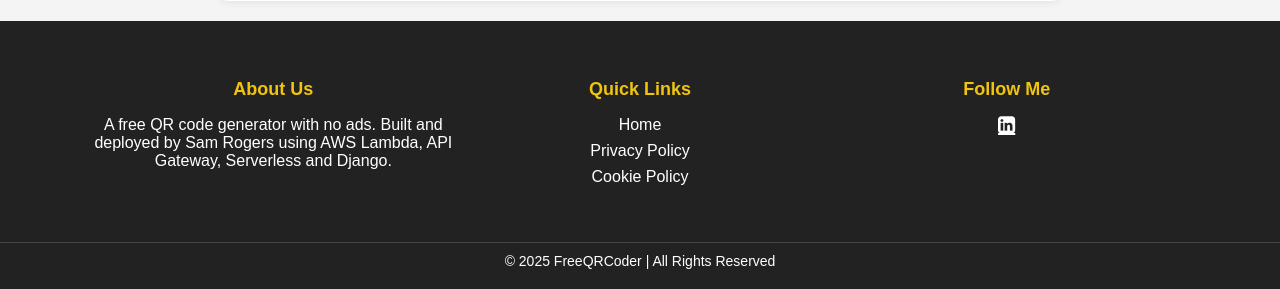
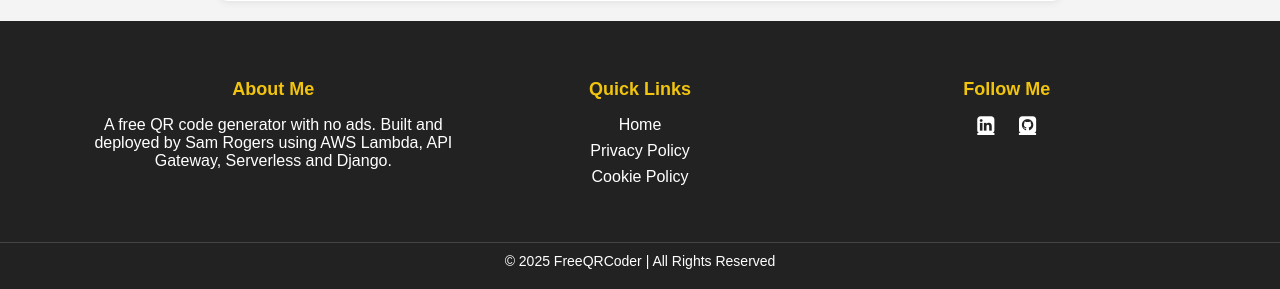
Before and after one commit to samprogers/qr-coder, a Django app: page / in a window 1280 px wide. Shown: the part 687-976 px from the top of the page. Run offline with Django 5.2, Linux system fonts and the light colour scheme.

Commit message:
add git link

```diff
--- a/ui/templates/ui/base.html
+++ b/ui/templates/ui/base.html
@@ -27,7 +27,7 @@
     <footer class="footer">
         <div class="footer-container">
             <div class="footer-column">
-                <h3>About Us</h3>
+                <h3>About Me</h3>
                 <p>A free QR code generator with no ads. Built and deployed by Sam Rogers using AWS Lambda, API Gateway, Serverless and Django.</p>
             </div>
 
@@ -43,7 +43,8 @@
             <div class="footer-column">
                 <h3>Follow Me</h3>
                 <div class="social-icons">
-                    <a href="https://www.linkedin.com/in/sampaulrogers/" aria-label="LinkedIn" class="fa fa-linkedin-square"></a>
+                    <a href="https://www.linkedin.com/in/sampaulrogers/" aria-label="LinkedIn" class="fa fa-linkedin-square" target="_blank"></a>
+                    <a href="https://github.com/samprogers/qr-coder" aria-label="Github" class="fa fa-github-square" target="_blank"></a>
                 </div>
             </div>
         </div>
```
